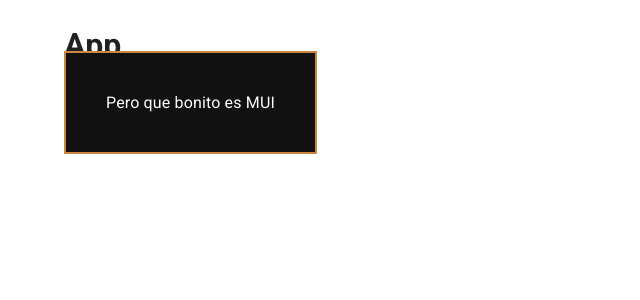
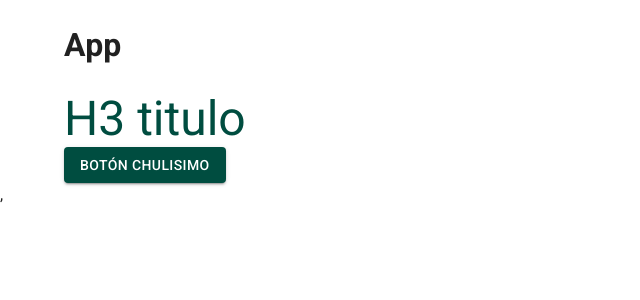
Before and after one commit to willluna/materialUI-react-vite, a React (Vite) app: page / in a window 1280 px wide. Shown: the top 300 px of the page, without its empty margins (0-640 px from the left). Built offline with nearby package versions, Linux system fonts and the light colour scheme.

Commit message:
Curso Material UI #05: Introducción a Theming

```diff
--- a/src/App.jsx
+++ b/src/App.jsx
@@ -1,21 +1,12 @@
-import { Box, Container} from  "@mui/material"
+import { Button, Container, Typography} from  "@mui/material"
 
 
 export default function App() {
     return(
       <Container>
       <h1>App</h1>
-      <Box sx={{
-        border: 2,
-        p: 5,
-        borderColor: "peru",
-        bgcolor: "#111",
-        color: "white",
-        }}
-      component="span"
-      >
-        Pero que bonito es MUI
-      </Box>
+      <Typography variant="h3" color="primary">H3 titulo</Typography>
+      <Button variant="contained">Botón chulisimo</Button>
       </Container>
     );
 }
--- a/src/main.jsx
+++ b/src/main.jsx
@@ -6,11 +6,25 @@
 import '@fontsource/roboto/500.css';
 import '@fontsource/roboto/700.css';
 import './index.css'
-import { CssBaseline } from '@mui/material';
+import { CssBaseline, ThemeProvider, createTheme } from '@mui/material';
+
+const theme = createTheme({
+  palette: {
+    mode: 'light',
+    primary: {
+      main: '#004d40',
+    },
+    secondary:{
+      main:'#b500d6'
+    },
+  },
+})
 
 ReactDOM.createRoot(document.getElementById('root')).render(
   <React.StrictMode>
+    <ThemeProvider theme={theme}>
     <CssBaseline/>
     <App />
-  </React.StrictMode>,
-)
+    </ThemeProvider>,
+  </React.StrictMode>
+);
```
